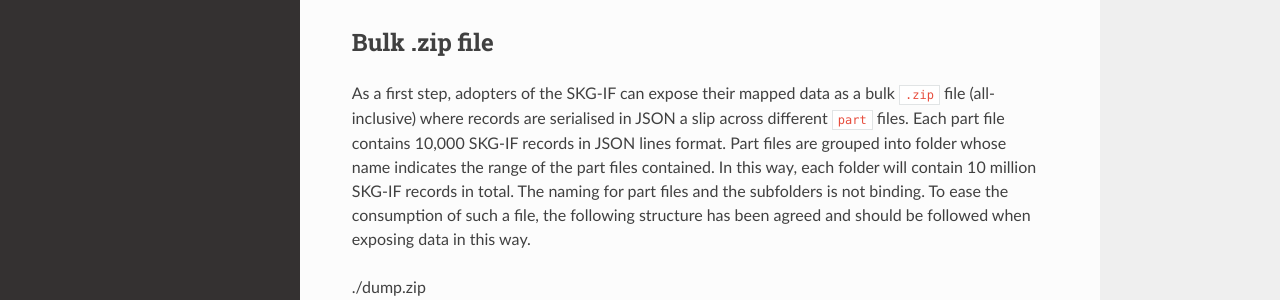
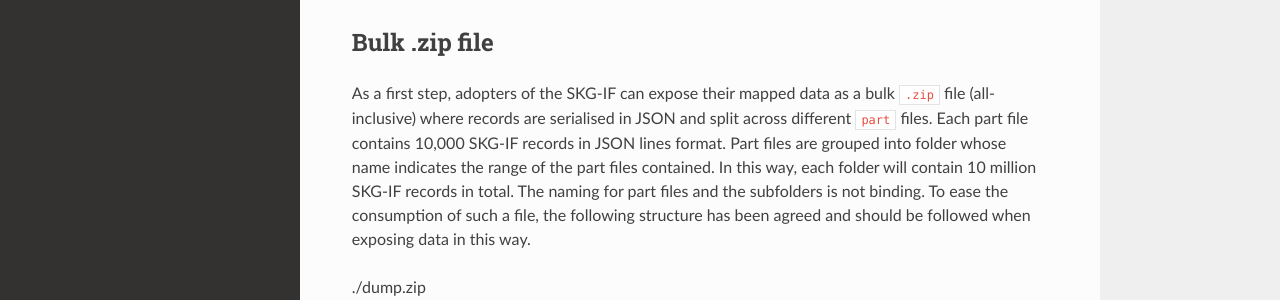
Before and after one commit to andremann/SKG-IF, a Sphinx documentation site: the page built from docs/source/exchange.rst, in a window 1280 px wide and 900 px high. Shown: the part 398-698 px from the top of the window. Built offline with Sphinx 7.4.7 and the Read the Docs theme 2.0.0, drawn with Linux system fonts in a browser that asks for light colours; pages that are not in the unit, such as notebooks, are missing from menus.

Commit message:
fixed dump description

```diff
--- a/docs/source/exchange.rst
+++ b/docs/source/exchange.rst
@@ -15,7 +15,7 @@ For the sake of simplicity, JSON has been chosen as a reference data format for
 
 Bulk .zip file
 ================================================================
-As a first step, adopters of the SKG-IF can expose their mapped data as a bulk ``.zip`` file (all-inclusive) where records are serialised in JSON a slip across different ``part`` files.
+As a first step, adopters of the SKG-IF can expose their mapped data as a bulk ``.zip`` file (all-inclusive) where records are serialised in JSON and split across different ``part`` files.
 Each part file contains 10,000 SKG-IF records in JSON lines format.
 Part files are grouped into folder whose name indicates the range of the part files contained.
 In this way, each folder will contain 10 million SKG-IF records in total.
```
